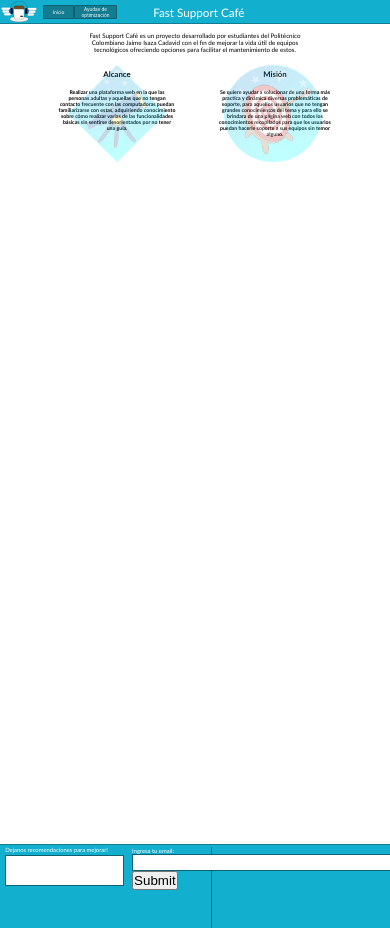
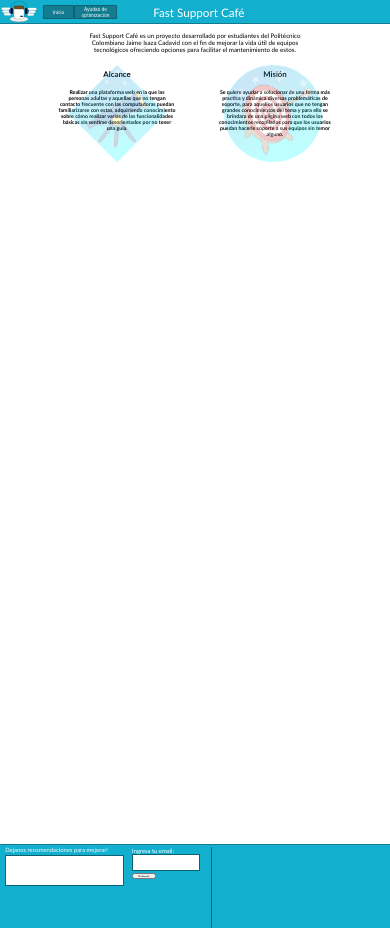
Before and after one commit to Missalejolo/Fast_Support_Cafe, a React (Create React App) app: page / in a window 390 px wide. Shown: the top 928 px of the page. Built offline with nearby package versions, Linux system fonts and the light colour scheme.

Commit message:
Corrección responsive del footer

```diff
--- a/src/App.css
+++ b/src/App.css
@@ -152,7 +152,14 @@
   border-right: 0.2vw solid #0e6272;
 }
 .email{
+  width: 17vw;
   border: 1.3px solid #0e6272;
   text-justify: auto;
   resize: none;
 }
+.enviar{
+  font-size: 0.9vw;
+  margin-top: 3%;
+  height: 1.5vw;
+  width: 6vw;
+}
--- a/src/App.js
+++ b/src/App.js
@@ -69,7 +69,7 @@
       <label for="email">Ingresa tu email:</label><br/>
       <input type="email" className="email"
        pattern=".+@\.com" size="30" required></input><p/>
-       <input type="submit"></input>
+       <input type="submit" className="enviar"></input>
       </div>
 
       </div>
```
